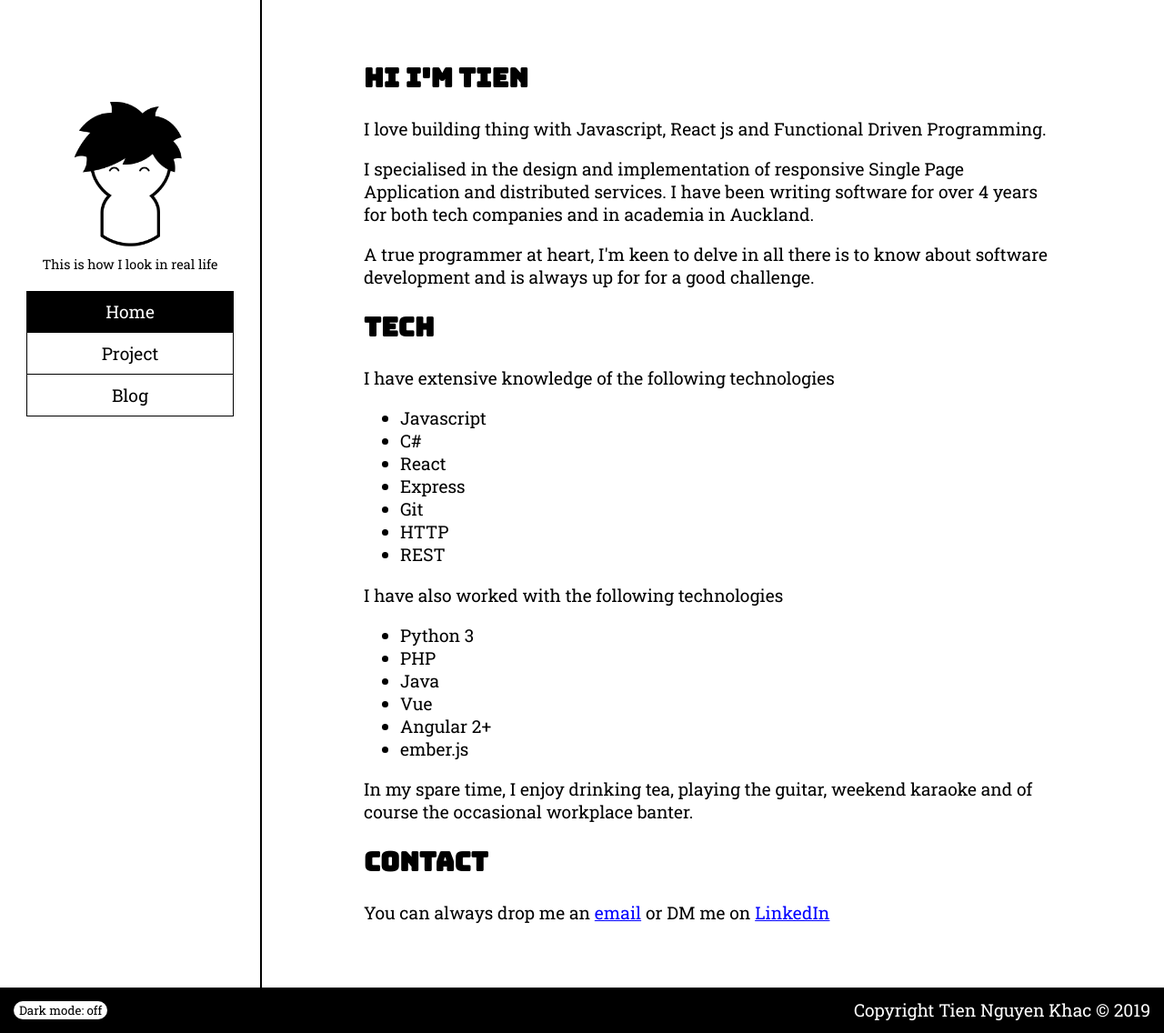
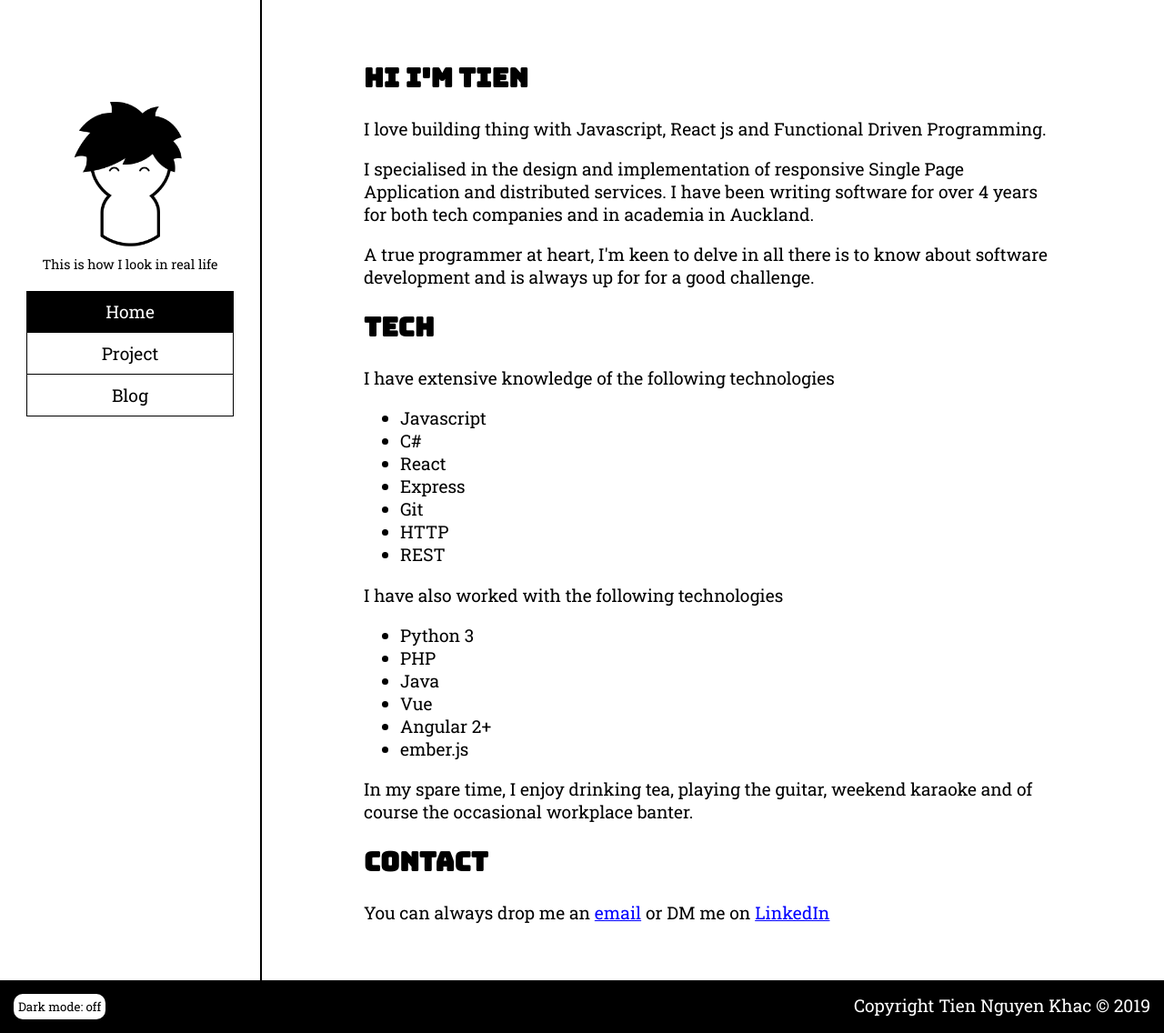
Before and after one commit to tien/tien.github.io, a Jekyll site: the page built from index.html, in a window 1280 px wide. Shown: the whole page at 91% size. Built offline with Jekyll 4.4.1, drawn with Linux system fonts in a browser that asks for light colours.

Commit message:
Fix footer styling

```diff
--- a/_sass/main.scss
+++ b/_sass/main.scss
@@ -41,6 +41,7 @@
   font-family: inherit;
   color: var(--background-color);
   background-color: var(--foreground-color);
+  padding: 5px;
   border: none;
   border-radius: 10px;
   cursor: pointer;
@@ -53,8 +54,7 @@
 }
 
 #main-footer {
-  display: flex;
-  justify-content: space-between;
+  text-align: center;
   color: var(--background-color);
   background-color: var(--foreground-color);
   padding: 15px;
@@ -63,10 +63,6 @@
   button {
     color: var(--foreground-color);
     background-color: var(--background-color);
-  }
-
-  :nth-child(2) {
-    text-align: right;
   }
 }
 
@@ -93,10 +89,10 @@
   }
 
   #main-footer {
+    display: flex;
+    justify-content: space-between;
     grid-column: 1/3;
     grid-row: 2/3;
-    height: 20px;
-    line-height: 20px;
     margin: 0;
   }
 }
--- a/_sass/nav-bar.scss
+++ b/_sass/nav-bar.scss
@@ -22,7 +22,6 @@
   .menu-button {
     font-size: 2rem;
     width: 100%;
-    padding: 5px;
 
     @media screen and (min-width: 45em) {
       display: none;
```
